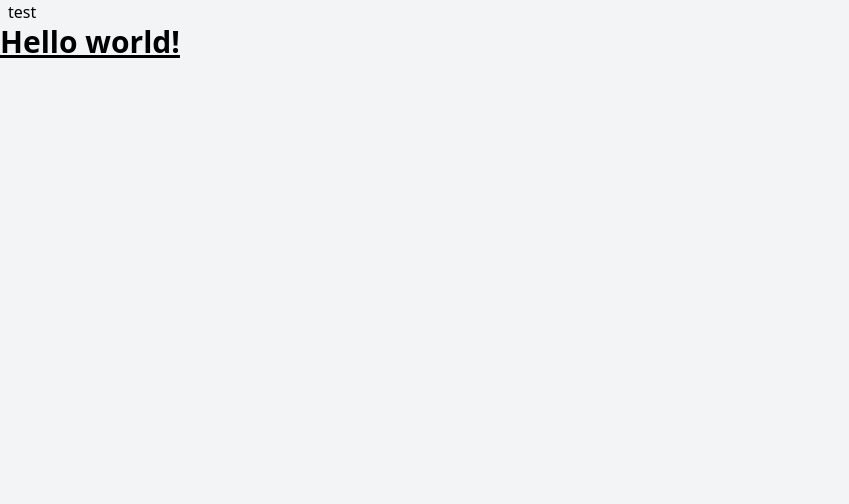
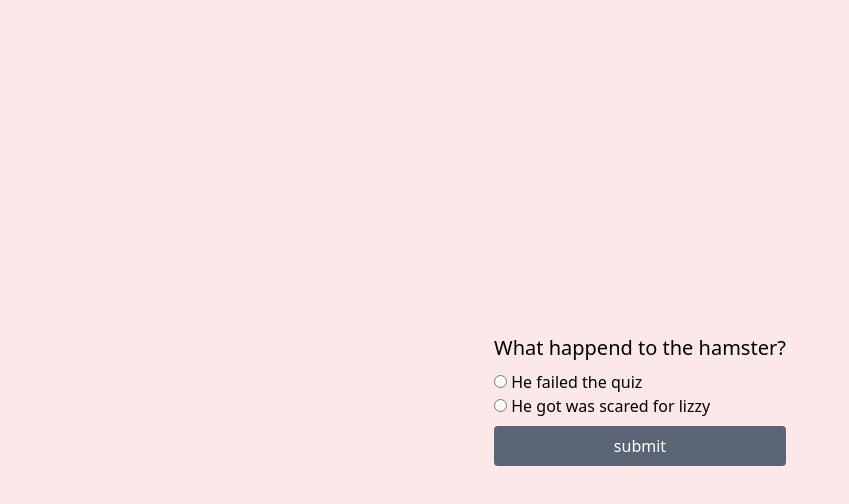
Before and after one commit to FoxArthur/quiz-site, a SvelteKit app: page /quiz in a window 1280 px wide. Shown: the top 504 px of the page, without its empty margins (0-849 px from the left). Built offline with nearby package versions, Linux system fonts and the light colour scheme.

Commit message:
added the quiz page

```diff
--- a/src/routes/quiz/+page.svelte
+++ b/src/routes/quiz/+page.svelte
@@ -1,9 +1,68 @@
-<h1 class="pl-2">test</h1>
+<script lang="ts">
+    import type { PageData } from "./$types";
+    export let data: PageData;
 
-<h1 class="text-3xl font-bold underline">Hello world!</h1>
+    let score = 0;
+    let index = 0;
+    let show = true;
+    $: question = data.questions[index][0];
+    $: awnsers = data.questions[index][1];
+    $: rightAwnser = data.questions[index][2];
+    let awnser = "";
 
-<style lang="postcss">
-    :global(html) {
-        background-color: theme(colors.gray.100);
+    function submit(event: any) {
+        if (awnser == "") {
+            return;
+        }
+
+        if (awnser == rightAwnser) {
+            score += 1;
+        }
+
+        if (index < data.questions.length - 1) {
+            index += 1;
+        } else if (index == data.questions.length - 1) {
+            show = false;
+        }
+
+        awnser = "";
+        event.currentTarget[0].checked = false;
+        event.currentTarget[1].checked = false;
     }
-</style>
+
+    function setAwnser(event: any) {
+        awnser = event.currentTarget.value;
+    }
+</script>
+
+<section
+    class="grid h-screen justify-center items-center align-center bg-misty-rose"
+>
+    {#if show == true}
+        <form on:submit|preventDefault={submit} class="grid gap-2">
+            <h1 class="text-xl">{question}</h1>
+            <section>
+                {#each awnsers as awnser}
+                    <input
+                        on:change={setAwnser}
+                        type="radio"
+                        id={awnser}
+                        name="awnser"
+                        value={awnser}
+                    />
+                    <label for={awnser}>{awnser}</label> <br />
+                {/each}
+            </section>
+            <input
+                type="submit"
+                value="submit"
+                class="bg-paynes-gray px-4 py-2 rounded cursor-pointer text-white hover:shadow-2xl"
+            />
+        </form>
+    {:else}
+        <section>
+            your score is {score} <br />
+            return to <a href="/" class="underline">home</a>
+        </section>
+    {/if}
+</section>
--- /dev/null
+++ b/src/routes/quiz/+page.ts
@@ -0,0 +1,23 @@
+import type { PageLoad } from './$types';
+
+export const load = (({ }) => {
+    return {
+        questions: [
+            [
+                "What happend to the hamster?",
+                ["He failed the quiz", "He got was scared for lizzy"],
+                "He got was scared for lizzy"
+            ],
+            [
+                "What happend to the winter?",
+                ["He failed the quiz", "He got was scared for grizzy"],
+                "He failed the quiz"
+            ],
+            [
+                "What happend to the arjuer?",
+                ["He failed the quiz", "He got was scared for wizzy"],
+                "He got was scared for wizzy"
+            ],
+        ],
+    };
+}) satisfies PageLoad;
```
